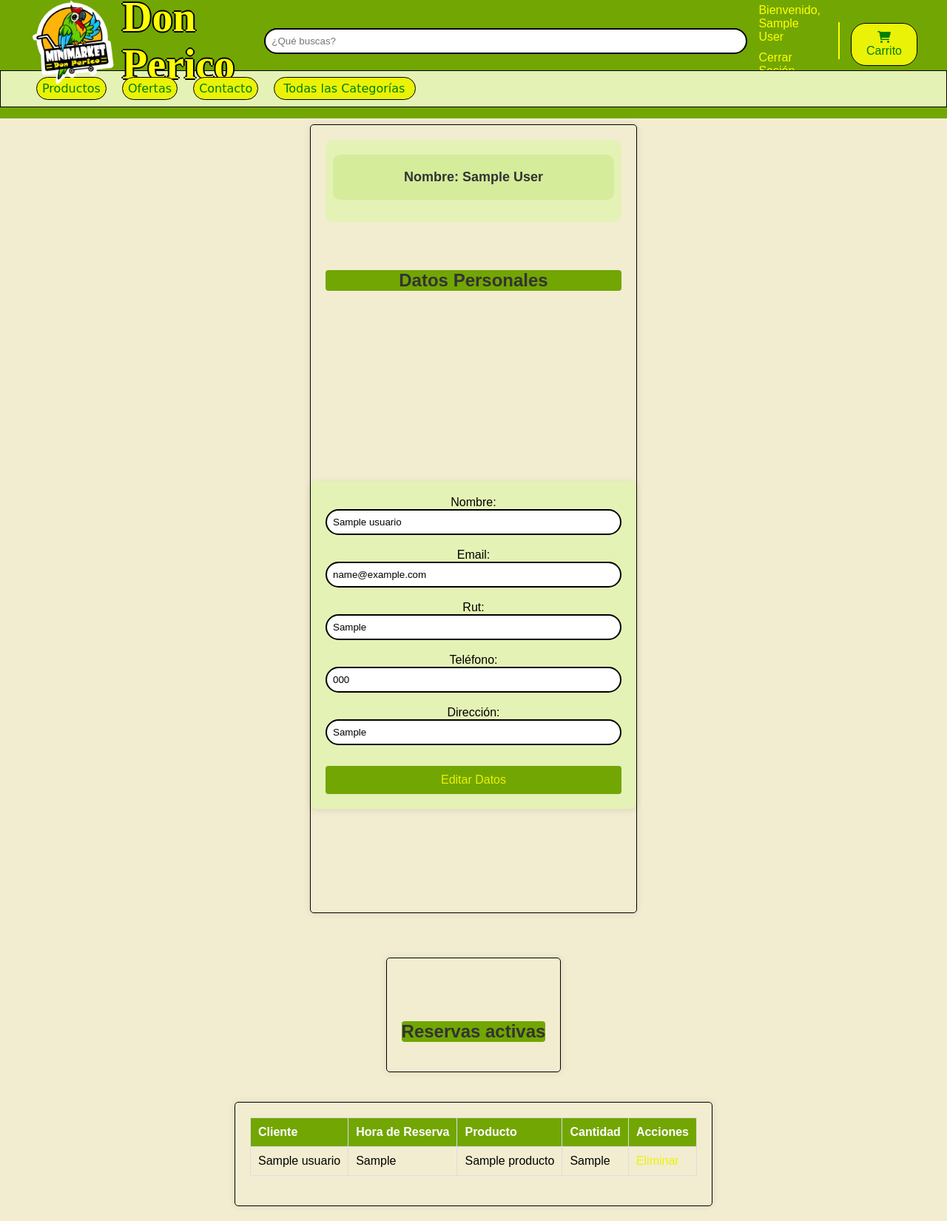
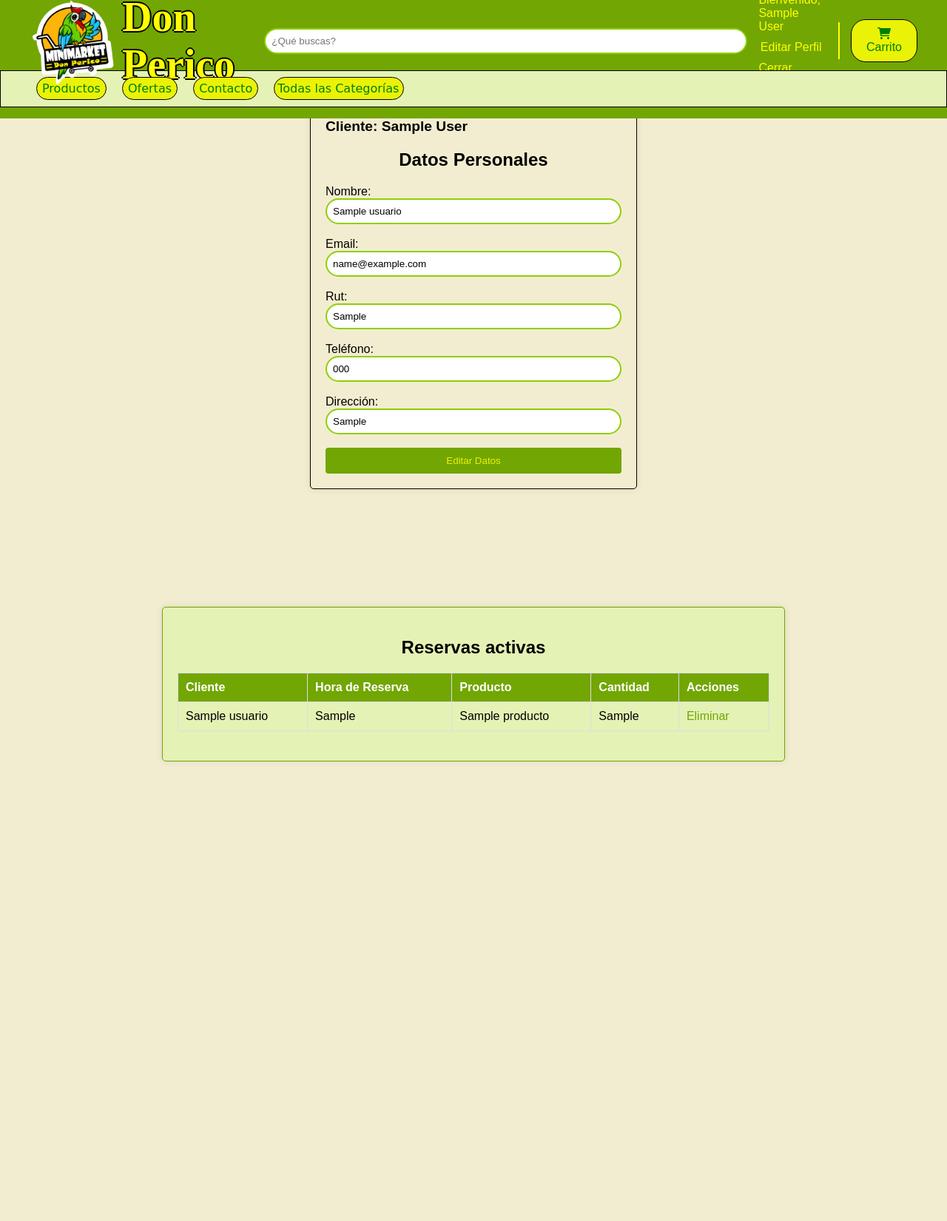
Before and after one commit to carlarosso92/SistemaIntegral, a PHP site: page /gestioncliente.php in a window 1280 px wide. Shown: the whole page at 74% size. After the commit the page ends 1029 px from the top, so only its background shows below. Run offline with PHP 8.4, Linux system fonts and the light colour scheme; the visitor is signed in with stand-in values (Sample User, id 1); tables that the repository leaves empty or names only in its code hold one stand-in row (values such as "Sample post").

Commit message:
arreglos en gestion empleado y clientes

```diff
--- a/css/global.css
+++ b/css/global.css
@@ -42,7 +42,7 @@ h1 {
 
 input[type="text"] {
     padding: 8px;
-    border: 2px solid black;
+    border: 2px solid #8fce06;
     border-radius: 20px;
     flex-grow: 1;
     margin: 0px;
@@ -442,3 +442,13 @@ nav li a:hover {
     text-decoration: none;
     cursor: pointer;
 }
+
+#editarPerfilButton,
+#cerrarSesionButton {
+    margin-left: 10px;
+}
+
+#editarPerfilButton:hover,
+#cerrarSesionButton:hover {
+    text-decoration: underline;
+}
--- a/css/menuempleado.css
+++ b/css/menuempleado.css
@@ -2,21 +2,22 @@
 
 main.contenido {
     padding: 20px;
-    margin-top: 10%;
+    margin-top: 5%;
 }
 
 .employee-section {
     background-color: #F2EDD0;
     padding: 20px;
     border-radius: 10px;
-    box-shadow: 0 2px 4px rgba(0,0,0,0.1);
-    max-width: 800px;
-    margin: 20px auto;
+    box-shadow: 0 12px 39px #72a603;
+    max-width: 450px;
+    margin: 42px auto;
     text-align: center;
+    display: table;
 }
 
 .employee-info {
-    background-color: #E4F2B5;
+    background-color: #e1f5a9;
     border-radius: 10px;
     padding: 20px;
     margin-bottom: 20px;
@@ -42,7 +43,6 @@ main.contenido {
     padding: 10px;
     width: 100%;
     border-radius: 10px;
-
 }
 
 .details .name, .details .role {
@@ -52,27 +52,36 @@ main.contenido {
 }
 
 .activities {
-    display: grid;
+    display: flex;
     grid-template-columns: repeat(2, 1fr);
     gap: 20px;
 }
 
-.activities .activities {
+.activities a {
+    text-decoration: none;
+}
+
+.activities .activity {
     background-color: #e1f5a9;
     border: none;
     padding: 15px;
     border-radius: 10px;
     font-size: 16px;
     cursor: pointer;
-
+    display: flex;
     align-items: center;
     justify-content: center;
     flex-direction: column;
-    text-decoration: none;
     color: black;
+    transition: background-color 0.3s;
+    min-height: 100px; /* Ajustar la altura mínima para mejor alineación */
 }
 
 .activities .activity .icon {
     font-size: 24px;
-    margin-bottom: 10px;
+    margin-bottom: 5px; /* Ajustar el margen inferior para mejor alineación */
 }
+
+.activities .activity:hover {
+    background-color: #d4e48b;
+}
--- a/css/ventanacliente.css
+++ b/css/ventanacliente.css
@@ -86,8 +86,8 @@ body {
 .container {
     margin: 20px auto;
     max-width: 800px;
-    background-color: #F2EDD0;
-    border: 1px solid #000;
+    background-color: #e4f2b5;
+    border: 1px solid #72a603;
     padding: 20px;
     box-shadow: 0 0 10px rgba(0, 0, 0, 0.1);
     border-radius: 5px;
@@ -126,7 +126,7 @@ h2 {
 }
 
 a {
-    color: #EAF207;
+    color: #72a603;
     text-decoration: none;
 }
 
--- a/gestioncliente.php
+++ b/gestioncliente.php
@@ -12,10 +12,6 @@ if (!isset($_SESSION['usuario_id'])) {
 <head>
     <meta charset="UTF-8">
     <meta name="viewport" content="width=device-width, initial-scale=1.0">
-    <link rel="stylesheet" href="css/menuempleado.css">
-    <link rel="stylesheet" href="css/agregarproducto.css" />
-    <link rel="stylesheet" href="./global.css" />
-    <link rel="stylesheet" href="./index.css" />
     <link rel="stylesheet" href="css/ventanacliente.css">
     <?php include "headerindex.php"; ?>
     <title>Don Perico</title>
@@ -27,7 +23,7 @@ if (!isset($_SESSION['usuario_id'])) {
         <div class="employee-section">
             <div class="employee-info">
                 <div class="details">
-                    <div class="name">Nombre: <?php echo ($_SESSION['cliente_nombre']); ?></div>
+                    <div class="name">Cliente: <?php echo ($_SESSION['cliente_nombre']); ?></div>
 
                 </div>
             </div>
@@ -69,8 +65,6 @@ if (!isset($_SESSION['usuario_id'])) {
 
     <div class="container">
         <h2>Reservas activas</h2>
-</div>
-<div class="container">
         <table class="table">
             <thead>
                 <tr>
@@ -90,7 +84,7 @@ if (!isset($_SESSION['usuario_id'])) {
                 $sql = "
                     SELECT r.hora_reserva, u.nombre AS nombre_cliente, p.nombre AS nombre_producto, dr.cantidad, r.id
                     FROM reservas r
-                INNER JOIN usuarios u ON r.cliente_id = usuario_id
+                    INNER JOIN usuarios u ON r.usuario_id = u.usuario_id
                     INNER JOIN detalle_reservas dr ON r.id = dr.reserva_id
                     INNER JOIN productos p ON dr.producto_id = p.id_producto";
 
--- a/headerindex.php
+++ b/headerindex.php
@@ -21,7 +21,9 @@ session_start();
             <div class="opcionusuario">
                 <?php if (isset($_SESSION['cliente_nombre'])): ?>
                     <span>Bienvenido, <?php echo htmlspecialchars($_SESSION['cliente_nombre']); ?></span>
-                    <a href="cerrarsesioncliente.php" id="cerrarSesionButton">Cerrar Sesión</a> <!-- Botón de Cerrar Sesión -->
+        <a href="gestioncliente.php" id="editarPerfilButton">Editar Perfil</a>
+        <a href="cerrarsesioncliente.php" id="cerrarSesionButton">Cerrar Sesión</a>
+
                 <?php else: ?>
                     <a href="crudlogincliente.php">Iniciar Sesión</a>
                     <a href="crudcliente.php">Registrarse</a>
```
Also changed, not shown: gestionempleado.php (+5 -10 lines). Lines whose indentation alone changed are shown as unchanged.
